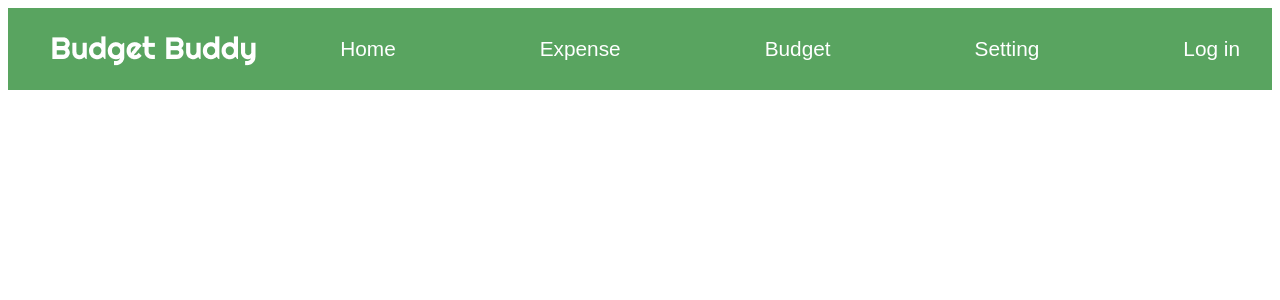
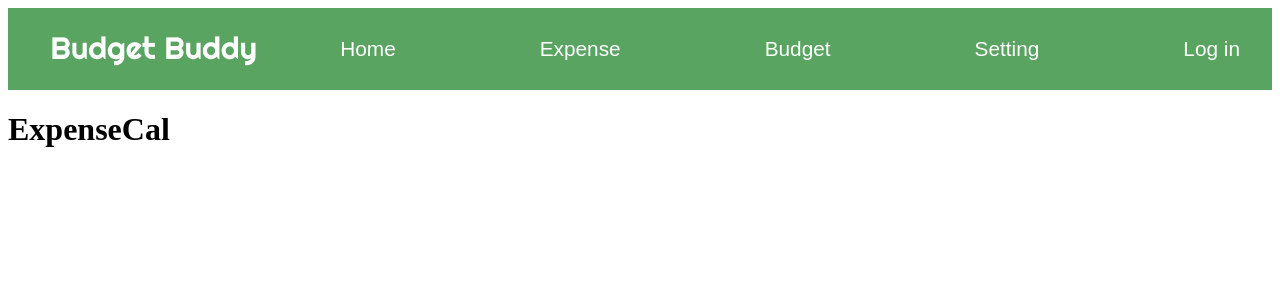
Before and after one commit to yeseul-lim/BudgetBuddy, a React (Create React App) app in the folder budgetbuddy/: page /expenseCal in a window 1280 px wide. Shown: the top 300 px of the page. Built offline with nearby package versions, Linux system fonts and the light colour scheme.

Commit message:
Expense+Cal

```diff
--- a/budgetbuddy/src/App.js
+++ b/budgetbuddy/src/App.js
@@ -3,6 +3,7 @@ import Main from "./Pages/Main/main.jsx";
 import Account from "./Pages/LinkedAccount/account.jsx";
 import AddAccount from "./Pages/AddAccount/addAccount.jsx";
 import Expense from "./Pages/Expense/expense.jsx";
+import ExpenseCal from "./Pages/Expense/expenseCal.jsx";
 import Budget from "./Pages/Budget/budget.jsx";
 import Header from "./Components/organisms/Header/header.jsx";
 
@@ -14,6 +15,7 @@ function App() {
         <Route path="/" element={<Main />} />
         <Route path="/account" element={<Account />} />
         <Route path="/addAccount" element={<AddAccount />} />
+        <Route path="/expenseCal" element={<ExpenseCal />} />
         <Route path="/expense" element={<Expense />} />
         <Route path="/budget" element={<Budget />} />
       </Routes>
--- /dev/null
+++ b/budgetbuddy/src/Pages/Expense/expenseCal.jsx
@@ -0,0 +1,12 @@
+import React from "react";
+import './expenseCal.css';
+
+const ExpenseCal = () => {
+    return (
+        <div>
+            <h1>ExpenseCal</h1>
+        </div>
+    );
+};
+
+export default ExpenseCal;
```
Also changed, not shown: budgetbuddy/src/Pages/Expense/expenseCal.css (added), budgetbuddy/src/Pages/Expense/expenseCal.js (added).
